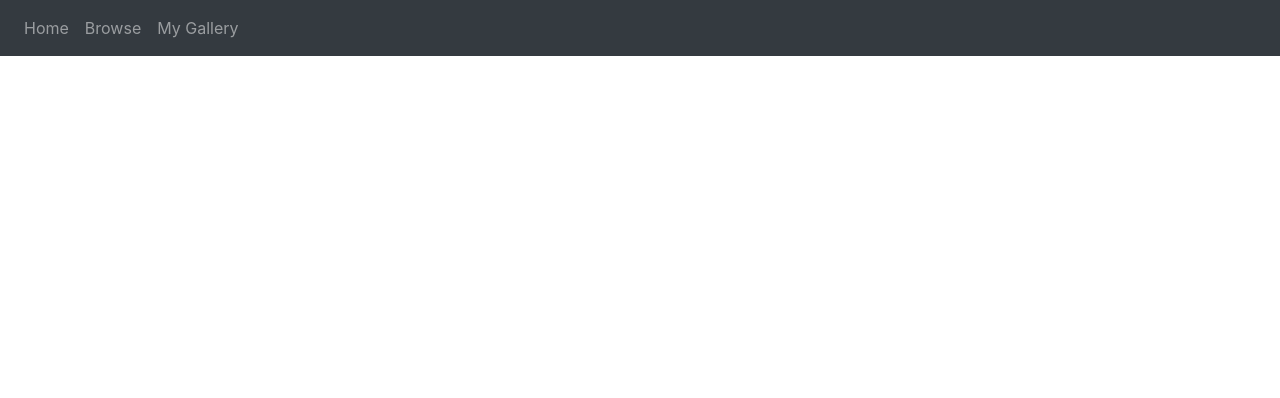
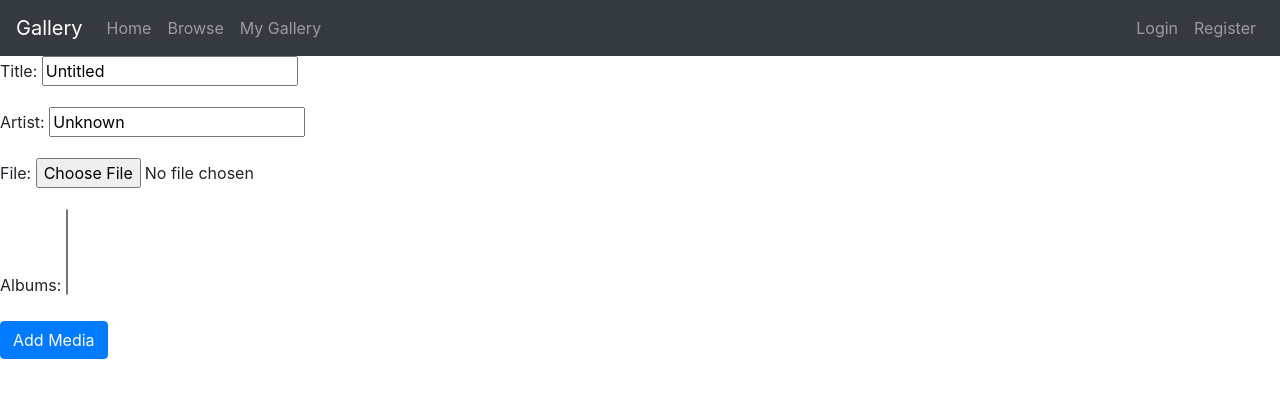
Before and after one commit to Benjaminlal77/Online-Art-Gallery, a Django app: page /galleries/my_gallery/new_media/ in a window 1280 px wide. Shown: the top 398 px of the page. Run offline with Django 3.2, Linux system fonts and the light colour scheme; data that the repository does not hold is empty; some libraries are stand-ins or nearby versions.

Commit message:
Made albums and media upload forms

```diff
--- a/galleries/forms.py
+++ b/galleries/forms.py
@@ -0,0 +1,14 @@
+from django import forms
+
+from .models import *
+
+class MediaUploadForm(forms.ModelForm, forms.ModelMultipleChoiceField):
+    class Meta:
+        model = MediaUpload
+        exclude = ['published_date']
+
+class AlbumForm(forms.ModelForm):
+    class Meta:
+        model = Album
+        exclude = ['published_date']
+        file = forms.FileField(widget=forms.ClearableFileInput(attrs={'multiple': True}))
--- a/galleries/models.py
+++ b/galleries/models.py
@@ -5,11 +5,12 @@ class Album(models.Model):
     published_date = models.DateTimeField(auto_now_add=True)
 
 class MediaUpload(models.Model):
-    albums = models.ManyToManyField(Album, blank=True)
-
     title = models.CharField(max_length=200,default='Untitled')
     artist = models.CharField(max_length=100,default='Unknown')
     file = models.FileField()
+
+    albums = models.ManyToManyField(Album, blank=True)
+
     published_date = models.DateTimeField(auto_now_add=True)
 
     def __init__(self, *args, **kwargs) -> None:
--- a/galleries/urls.py
+++ b/galleries/urls.py
@@ -5,8 +5,10 @@ from . import views
 
 urlpatterns = [
     path('', views.galleries_view, name='galleries'),
+
     path('my_gallery/', views.my_gallery_view, name='my_gallery'),
     path('my_gallery/albums/', views.albums_view, name='albums'),
+    path('my_gallery/albums/new_album/', views.new_album_view, name='new_album'),
     path('my_gallery/albums/<album_id>/', views.album_view, name='album'),
     path('my_gallery/new_media/', views.new_media_view, name='new_media'),
     path('my_gallery/<media_id>/', views.media_view, name='media'),
--- a/galleries/views.py
+++ b/galleries/views.py
@@ -1,6 +1,9 @@
 from django.shortcuts import render
+from django.http import HttpResponseRedirect
+from django.urls import reverse
 
-from .models import Album, MediaUpload
+from .models import *
+from .forms import *
 
 def galleries_view(request):
     context = {}
@@ -12,6 +15,19 @@ def my_gallery_view(request):
 
     context = {'medias' : medias, 'albums' : albums}
     return render(request, 'galleries/my_gallery.html', context)
+
+def new_album_view(request):
+    if request.method == 'POST':
+        form = AlbumForm(request.POST)
+        if form.is_valid():
+            new_album = form.save(commit=False)
+            new_album.save()
+            return HttpResponseRedirect(reverse('albums'))
+    else:
+        form = AlbumForm()
+
+    context = {'form' : form}
+    return render(request, 'galleries/new_album.html', context)
 
 def albums_view(request):
     albums = Album.objects.all()
@@ -27,7 +43,16 @@ def album_view(request, album_id):
     return render(request, 'galleries/album.html', context)
 
 def new_media_view(request):
-    return render(request, 'galleries/new_media.html')
+    if request.method == 'POST':
+        form = MediaUploadForm(request.POST, request.FILES)
+        if form.is_valid():
+            form.save()
+            return HttpResponseRedirect(reverse('my_gallery'))
+    else:
+        form = MediaUploadForm()
+
+    context = {'form' : form}
+    return render(request, 'galleries/new_media.html', context)
 
 def media_view(request, media_id):
     media = MediaUpload.objects.get(id=media_id)
--- a/templates/base.html
+++ b/templates/base.html
@@ -15,6 +15,7 @@
   <body>
     <!-- Navigation Bar -->
     <nav class="navbar navbar-expand-lg navbar-dark bg-dark">
+      <a class="navbar-brand" href="{% url 'index' %}">Gallery<span class="sr-only">(current)</span></a>
       <button class="navbar-toggler" type="button" data-toggle="collapse" data-target="#navbarToggler" aria-controls="navbarToggler" aria-expanded="false" aria-label="Toggle navigation">
         <span class="navbar-toggler-icon"></span>
       </button>
@@ -23,13 +24,21 @@
       <div class="collapse navbar-collapse" id="navbarToggler">
         <ul class="navbar-nav mr-auto mt-2 mt-lg-0">
           <li class="nav-item">
-            <a class="nav-link" href="{% url 'index' %}">Home <span class="sr-only">(current)</span></a>
+            <a class="nav-link" href="{% url 'index' %}">Home<span class="sr-only">(current)</span></a>
           </li>
           <li class="nav-item">
-            <a class="nav-link" href="{% url 'galleries' %}">Browse <span class="sr-only">(current)</span></a>
+            <a class="nav-link" href="{% url 'galleries' %}">Browse<span class="sr-only">(current)</span></a>
           </li>
           <li class="nav-item">
-            <a class="nav-link" href="{% url 'my_gallery' %}">My Gallery <span class="sr-only">(current)</span></a>
+            <a class="nav-link" href="{% url 'my_gallery' %}">My Gallery<span class="sr-only">(current)</span></a>
+          </li>
+        </ul>
+        <ul class="navbar-nav mt-2 mt-lg-0">
+          <li class="nav-item">
+            <a class="nav-link" href="{% url 'index' %}">Login<span class="sr-only">(current)</span></a>
+          </li>
+          <li class="nav-item">
+            <a class="nav-link" href="{% url 'index' %}">Register<span class="sr-only">(current)</span></a>
           </li>
         </ul>
       </div>
--- a/templates/galleries/album.html
+++ b/templates/galleries/album.html
@@ -22,4 +22,4 @@
     {% endfor %}
   </ul>
 
-{% endblock %}
+{% endblock content %}
--- a/templates/galleries/albums.html
+++ b/templates/galleries/albums.html
@@ -13,4 +13,6 @@
     {% endfor %}
   </ul>
 
-{% endblock %}
+  <a href="{% url 'new_album' %}">Add Album</a>
+
+{% endblock content %}
--- a/templates/galleries/index.html
+++ b/templates/galleries/index.html
@@ -8,4 +8,4 @@
     Lorem, ipsum dolor sit amet consectetur adipisicing elit. Ipsam vitae magni reiciendis est quibusdam consequatur asperiores assumenda tenetur fuga, itaque nemo porro nulla officiis fugit expedita? Facere id at ipsa!
   </body>
 
-{% endblock %}
+{% endblock content %}
--- a/templates/galleries/media.html
+++ b/templates/galleries/media.html
@@ -8,4 +8,4 @@
     <video src="{{media.file.url}}"></video>
   {% endif %}
 
-{% endblock %}
+{% endblock content %}
--- a/templates/galleries/my_gallery.html
+++ b/templates/galleries/my_gallery.html
@@ -32,4 +32,4 @@
 
   <a href="{% url 'new_media' %}">Add New Media</a>
 
-{% endblock %}
+{% endblock content %}
--- a/templates/galleries/new_media.html
+++ b/templates/galleries/new_media.html
@@ -2,6 +2,11 @@
 
 {% block content %}
 
+  <form enctype="multipart/form-data" action="{% url 'new_media' %}" method="post">
+    {% csrf_token %}
+    {{ form.as_p }}
 
+    <button name="submit" class="btn btn-primary">Add Media</button>
+  </form>
 
-{% endblock %}
+{% endblock content %}
```
Also changed, not shown: templates/galleries/new_album.html (added, +12 -0 lines), static/medias/Screenshot_2020-10-19_083530.png (added), static/medias/Screenshot_2021-02-19_225558.png (added), static/medias/happy_dogs.jpeg (deleted), static/medias/me.jpg (deleted), static/medias/pathfinding_preview.png (added), 2 other files.
